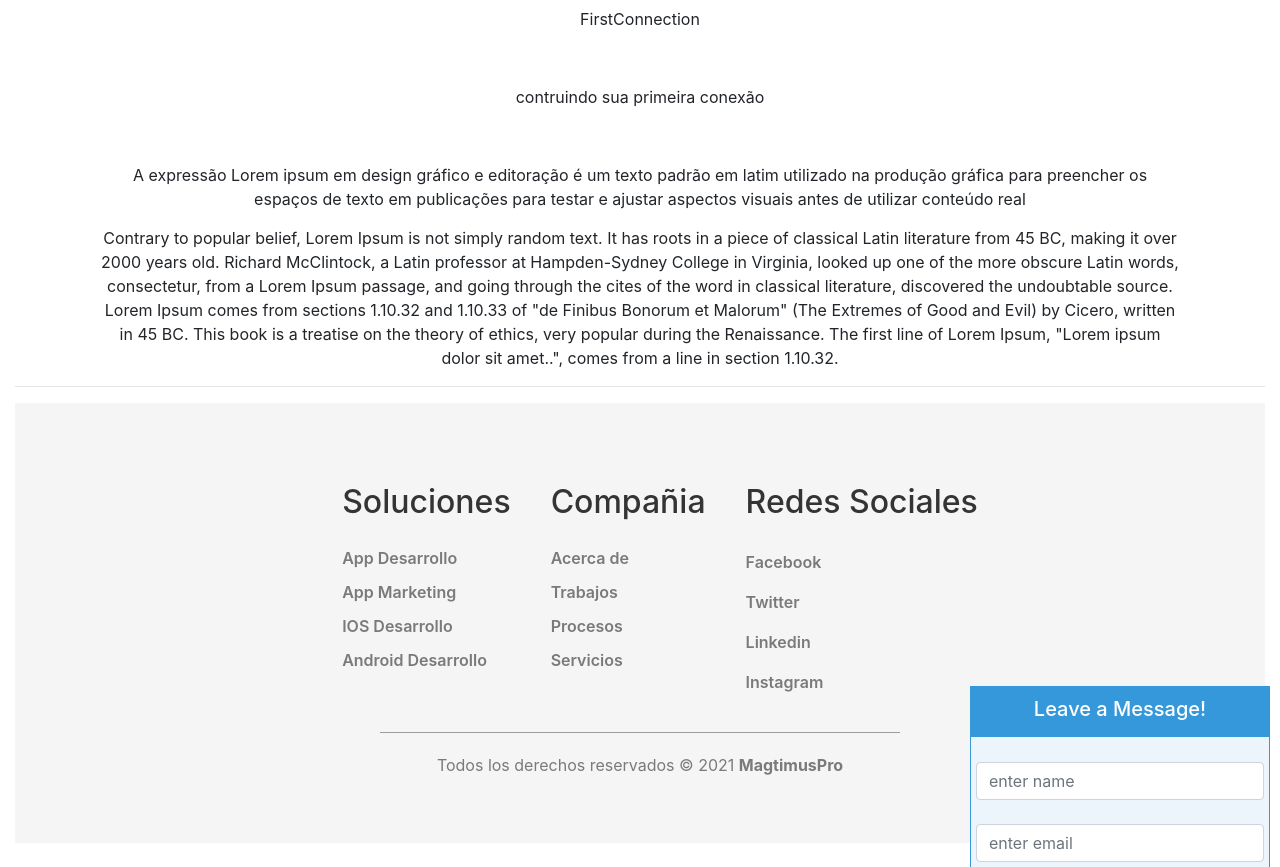
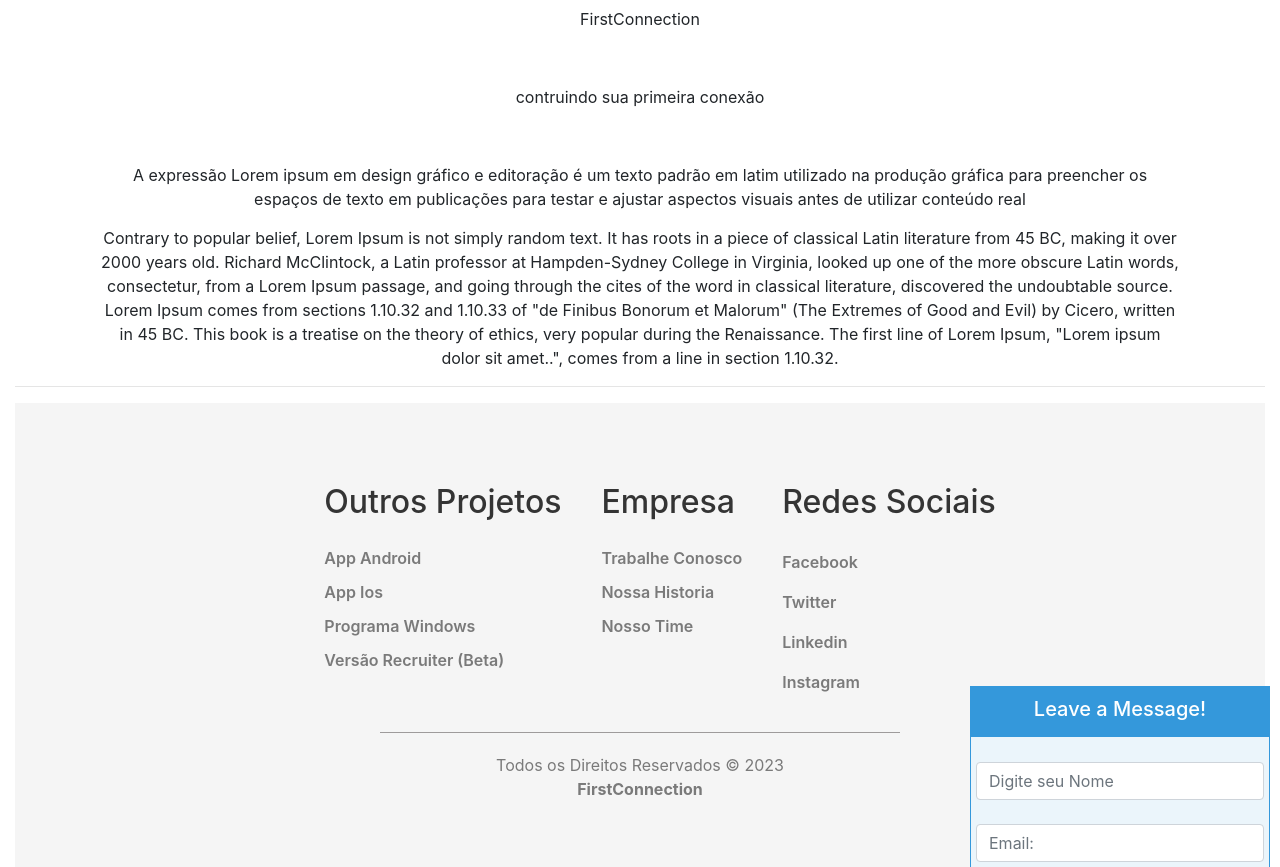
Before and after one commit to Thoffyy/firstconnection, a plain HTML site: page index.html in a window 1280 px wide. Shown: the part 64-931 px from the top of the page. Before the commit the page ends 907 px from the top, so only its background shows below. Drawn offline with nearby package versions, Linux system fonts and the light colour scheme.

Commit message:
Update index.html

```diff
--- a/index.html
+++ b/index.html
@@ -1,5 +1,7 @@
 <!DOCTYPE html>
 <html lang="en">
+    <script type = "text/javascript"
+    src = "https://ajax.googleapis.com/ajax/libs/jquery/2.1.3/jquery.min.js"></script>
 
 <head>
     <meta charset="UTF-8">
@@ -47,23 +49,22 @@
                     </div>
                 </div>
                 <div class="box__footer">
-                    <h2>Soluciones</h2>
-                    <a href="#">App Desarrollo</a>
-                    <a href="#">App Marketing</a>
-                    <a href="#">IOS Desarrollo</a>
-                    <a href="#">Android Desarrollo</a>
+                    <h2>Outros Projetos</h2>
+                    <a href="#">App Android</a>
+                    <a href="#">App Ios</a>
+                    <a href="#">Programa Windows</a>
+                    <a href="#">Versão Recruiter (Beta) </a>
                 </div>
 
                 <div class="box__footer">
-                    <h2>Compañia</h2>
-                    <a href="#">Acerca de</a>
-                    <a href="#">Trabajos</a>
-                    <a href="#">Procesos</a>
-                    <a href="#">Servicios</a>
+                    <h2>Empresa</h2>
+                    <a href="#">Trabalhe Conosco</a>
+                    <a href="#">Nossa Historia</a>
+                    <a href="#">Nosso Time</a>
                 </div>
 
                 <div class="box__footer">
-                    <h2>Redes Sociales</h2>
+                    <h2>Redes Sociais</h2>
                     <a href="#"> <i class="fab fa-facebook-square"></i> Facebook</a>
                     <a href="#"><i class="fab fa-twitter-square"></i> Twitter</a>
                     <a href="#"><i class="fab fa-linkedin"></i> Linkedin</a>
@@ -74,7 +75,7 @@
 
             <div class="box__copyright">
                 <hr>
-                <p>Todos los derechos reservados © 2021 <b>MagtimusPro</b></p>
+                <p>Todos os Direitos Reservados © 2023 <br> <b>FirstConnection<i></i></b></p>
             </div>
         </footer>
     </div>
@@ -84,10 +85,10 @@
             <center><h5 style="color:white;">Leave a Message!</h5></center></div>
         <div style="padding:5px;">
         <form class="form-group">
-           <input type="text" name="" placeholder="enter name" class="form-control" required /><br>
-           <input type="text" name="" placeholder="enter email" class="form-control" required /><br>
-           <input type="text" name="" placeholder="enter contact" class="form-control" required /><br>
-           <input type="text" name="" placeholder="enter message" class="form-control" required /><br>
+           <input type="text" name="" placeholder="Digite seu Nome" class="form-control" required /><br>
+           <input type="text" name="" placeholder="Email:" class="form-control" required /><br>
+           <input type="text" name="" placeholder="Numero de Telefone:" class="form-control" required /><br>
+           <input type="text" name="" placeholder="Nos deixe uma mensagem :)" class="form-control" row="20px" /><br>
            <input type="submit" style="width:100%;" class="btn btn-primary" name="">
         </form></div>
      </div>
@@ -116,8 +117,7 @@
 
 
     <!-- Bootstrap JS e dependências (opcional) -->
-    <script type = "text/javascript"
-     src = "https://ajax.googleapis.com/ajax/libs/jquery/2.1.3/jquery.min.js"></script>
+
     <script src="https://cdn.jsdelivr.net/npm/bootstrap@5.3.2/dist/js/bootstrap.bundle.min.js" integrity="sha384-C6RzsynM9kWDrMNeT87bh95OGNyZPhcTNXj1NW7RuBCsyN/o0jlpcV8Qyq46cDfL" crossorigin="anonymous"></script>
     <script src="https://cdn.jsdelivr.net/npm/@popperjs/core@2.11.8/dist/umd/popper.min.js" integrity="sha384-I7E8VVD/ismYTF4hNIPjVp/Zjvgyol6VFvRkX/vR+Vc4jQkC+hVqc2pM8ODewa9r" crossorigin="anonymous"></script>
 
```
